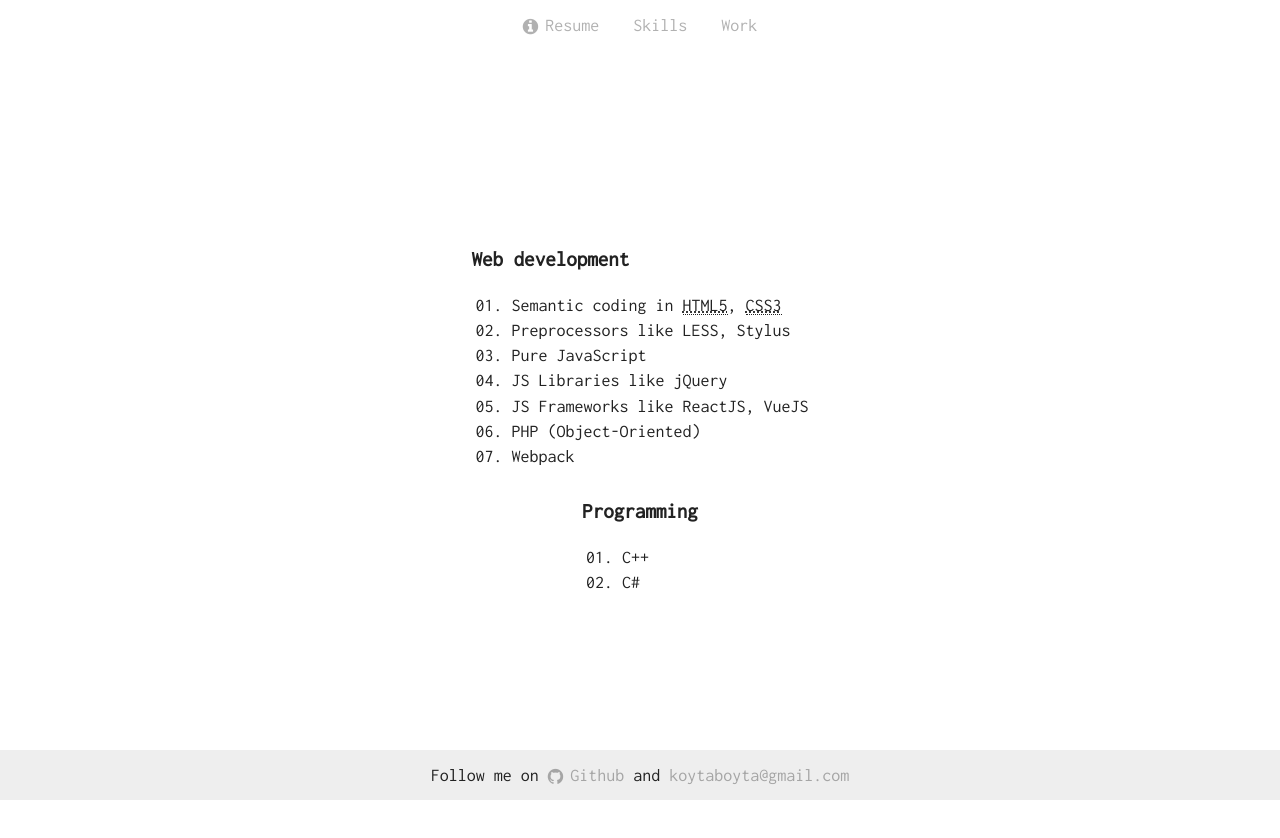
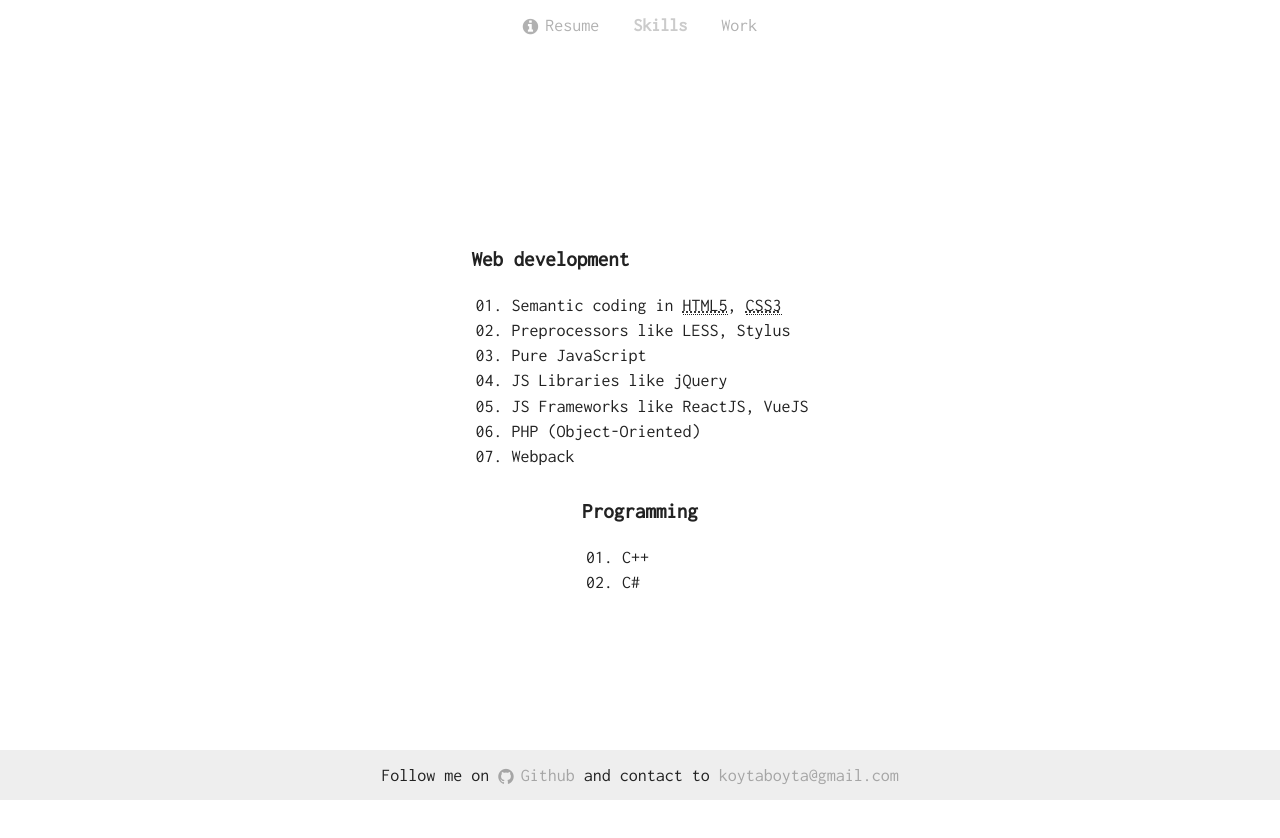
Before and after one commit to koyta/koyta.github.io, a website: page index.html in a window 1280 px wide. Shown: the top 838 px of the page. Drawn offline with nearby package versions, Linux system fonts and the light colour scheme.

Commit message:
Clean up index.hmtl

```diff
--- a/index.html
+++ b/index.html
@@ -31,8 +31,8 @@
     <header class="fixed-bar fixed-top">
         <nav>
             <ul>
-                <li class="asideTrigger"><a href="#"><i class="fa fa-info-circle"></i>Resume</a></li>
-                <li><a href="#skills">Skills</a></li>
+                <li><a class="asideTrigger" href="#"><i class="fa fa-info-circle"></i>Resume</a></li>
+                <li><a class="current" href="#skills">Skills</a></li>
                 <li><a href="#works">Work</a></li>
             </ul>
         </nav>
@@ -50,26 +50,6 @@
     <main>
         <section class="skills" data-view="skills">
             <h2 class="hidden">A&nbsp;list of&nbsp;what&nbsp;I can&nbsp;do</h2>
-            <!--<section>-->
-                <!--<h3>Web development</h3>-->
-                <!--<ul>-->
-                    <!--<li>Semantic coding in <abbr title="HyperText Markup Language, version 5">HTML5</abbr>, <abbr-->
-                        <!--title="Cascading Style Sheets, version 3">CSS3</abbr></li>-->
-                    <!--<li>Preprocessors like LESS, Stylus</li>-->
-                    <!--<li>Pure JavaScript</li>-->
-                    <!--<li>JS Libraries like jQuery</li>-->
-                    <!--<li>JS Frameworks like ReactJS, VueJS</li>-->
-                    <!--<li>PHP (Object-Oriented)</li>-->
-                    <!--<li>Webpack</li>-->
-                <!--</ul>-->
-            <!--</section>-->
-            <!--<section>-->
-                <!--<h3>Programming</h3>-->
-                <!--<ul>-->
-                    <!--<li>C++</li>-->
-                    <!--<li>C#</li>-->
-                <!--</ul>-->
-            <!--</section>-->
 
             <div class="centering">
                 <section>
@@ -160,7 +140,7 @@
         <ul id="social">
             <li>Follow me on</li>
             <li><a href="https://github.com/koyta" target="_blank"><i class="fa fa-github"></i>Github</a></li>
-            <li>and</li>
+            <li>and contact to</li>
             <li><a href="mailto:koytaboyta@gmail.com">koytaboyta@gmail.com</a></li>
         </ul>
     </footer>
```
